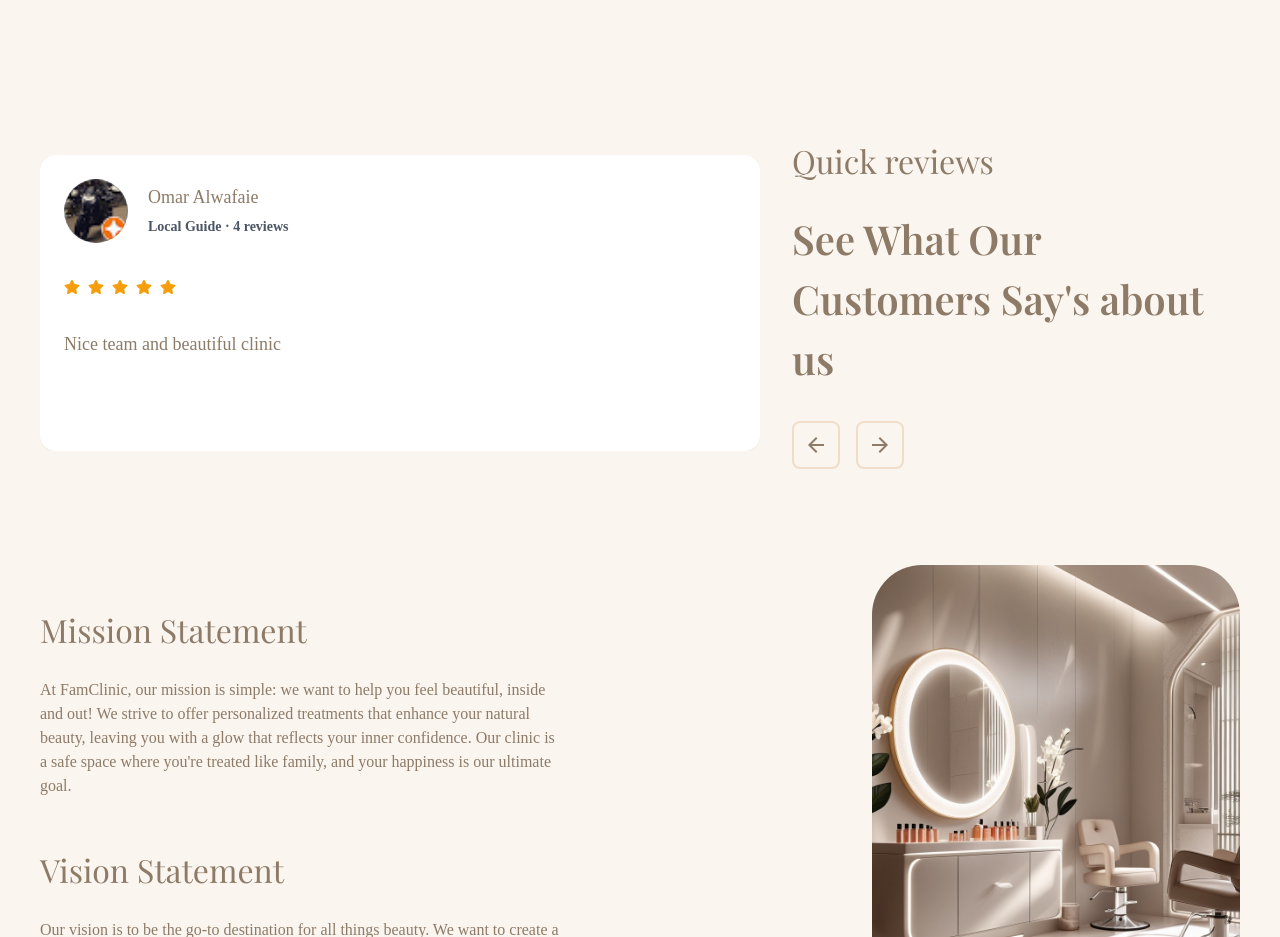
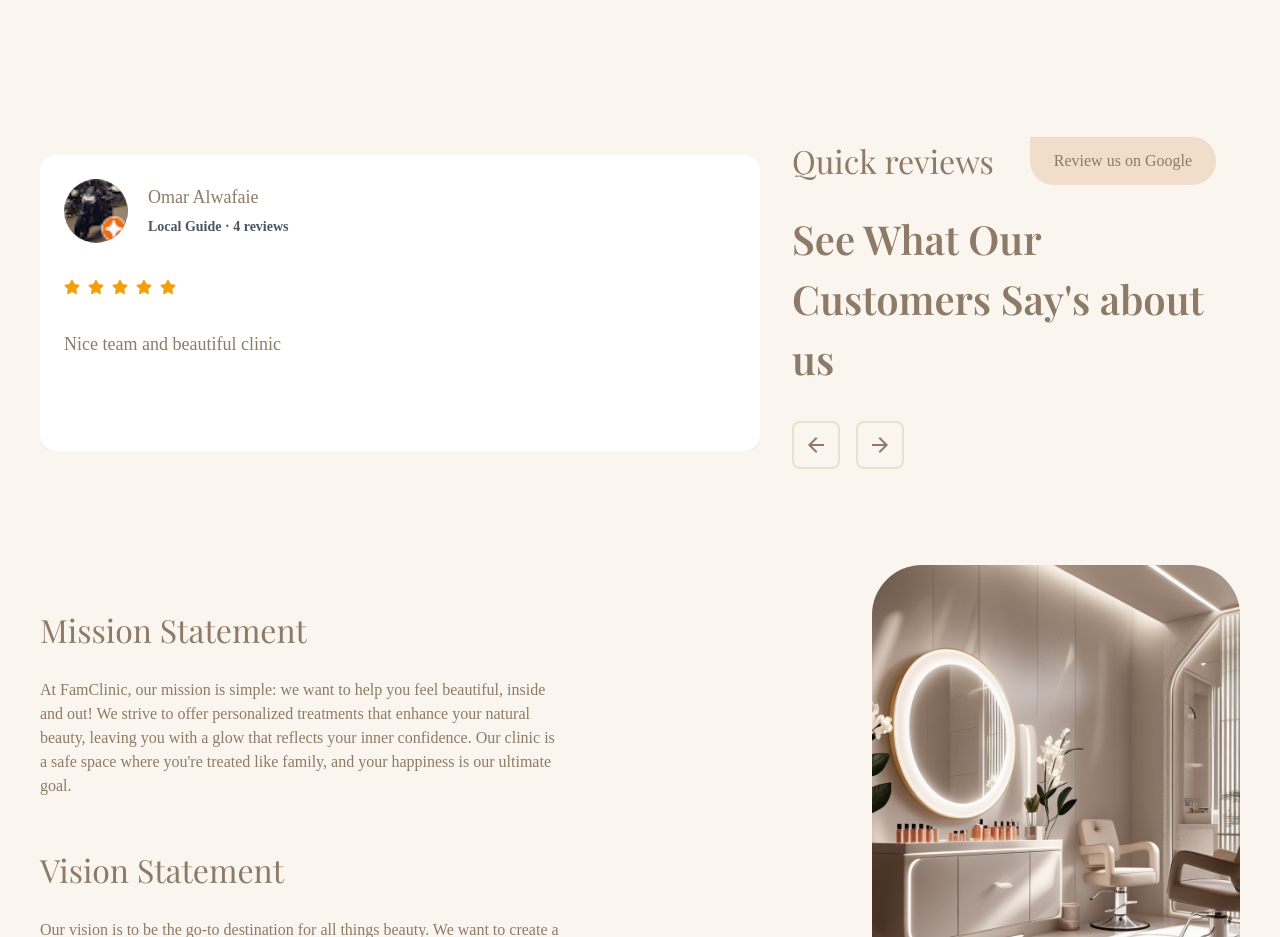
Before and after one commit to DEVELOPERxSAJIB/FamClinic, a React (Vite) app: page /about in a window 1280 px wide. Shown: the part 880-1817 px from the top of the page. Built offline with nearby package versions, Linux system fonts and the light colour scheme; a web font is replaced by a local one.

Commit message:
update google review btn

```diff
--- a/src/components/About/Testimonial.jsx
+++ b/src/components/About/Testimonial.jsx
@@ -6,6 +6,7 @@ import { Swiper, SwiperSlide } from "swiper/react";
 import { Autoplay, Pagination, Navigation } from "swiper/modules";
 import testimonials from "../../data/testimonial";
 import { useTranslation } from "react-i18next";
+import { Link } from "react-router-dom";
 
 const Testimonial = () => {
   const [t] = useTranslation("global");
@@ -67,10 +68,24 @@ const Testimonial = () => {
         </div>
 
         <div className="w-full lg:w-2/5">
+            <div className=" flex justify-between mr-3">
+              <p className="font-playfair text-[32px] sm:text-[32px] font-normal mb-0 pb-0">
+                {t("testimonials.subtitle")}
+              </p>
+              <Link
+                to="https://www.google.com/search?hl=en-NL&gl=nl&q=Fam+Clinic,+Zeesluisweg+18,+2583+DR+Den+Haag&ludocid=6776514962658427340&lsig=AB86z5X_ZxtoiROR4DnabZREv2-W#lrd=0x47c5b196123baf05:0x5e0b04747c6001cc,3"
+                target="_blank"
+                style={{
+                  borderTopRightRadius: "25px",
+                  borderBottomLeftRadius: "25px",
+                  borderBottomRightRadius: "25px",
+                }}
+                className="py-3 px-6 mr-3 bg-[#F0DECA] text-[16px] font-medium duration-300 ease-in-out translate-all hover:bg-[#F9EEDD] hover:transition-all hover:ease-out hover:duration-300"
+              >
+                Review us on Google
+              </Link>
+            </div>
           <div className="content-area flex flex-col flex-1 md:w-full mb-4 md:mb-0 items-start md:items-start">
-            <p className="font-playfair text-[32px] sm:text-[32px] font-normal mb-0 pb-0">
-              {t("testimonials.subtitle")}
-            </p>
             <h2 className="pt-6 font-playfair text-[32px] sm:text-[40px] md:text-[40px] font-semibold mt-0">
               {t("testimonials.title")}
             </h2>
--- a/src/translations/nl/treatment.json
+++ b/src/translations/nl/treatment.json
@@ -211,7 +211,7 @@
     },
 
     "fillers": {
-      "name": "Vullers",
+      "name": "Fillers",
       "price": "40",
       "description": "Niet-invasieve injectables die rimpels verzachten en volume herstellen in het gezicht.",
       "benefits": [
```
